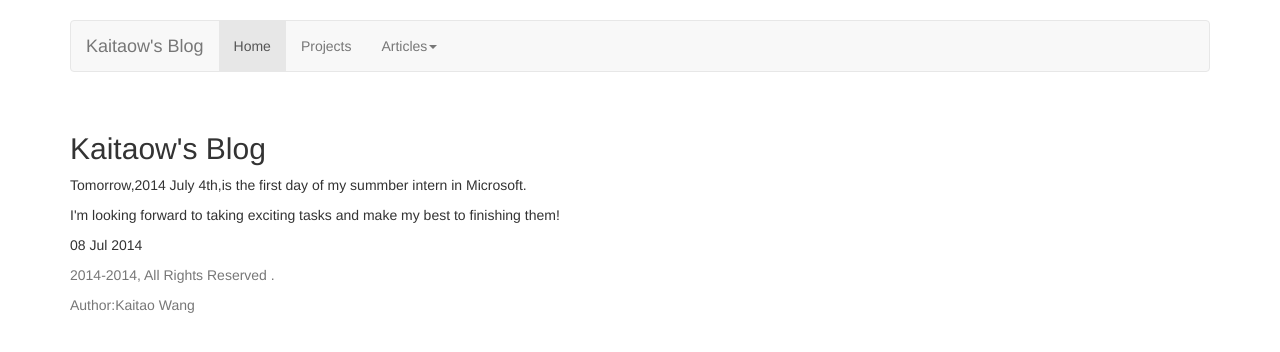
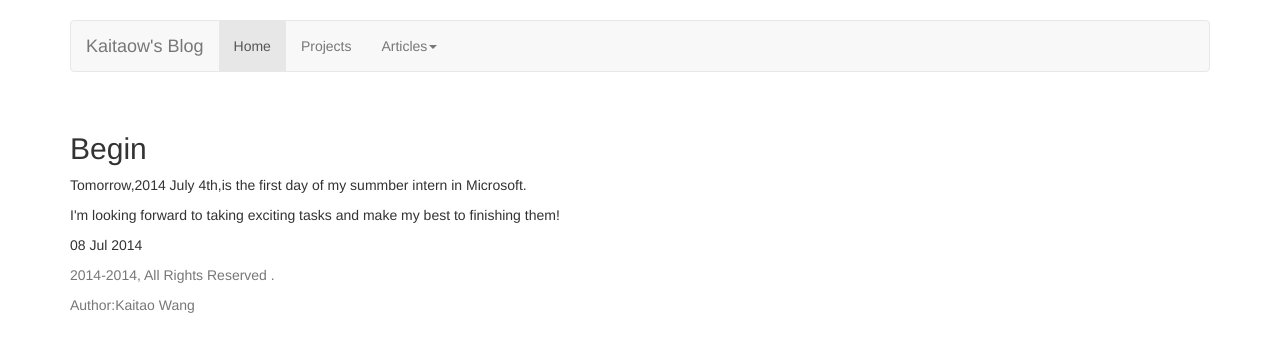
Before and after one commit to kaitaow/blog, a Jekyll site: the page built from _posts/2014-07-08-begin.html, in a window 1280 px wide. Shown: the top 352 px of the page. Built offline with Jekyll 4.4.1, drawn with Linux system fonts in a browser that asks for light colours; nearby versions of some CDN libraries.

Commit message:
update
change title of articles

```diff
--- a/_posts/2014-07-02-demo.html
+++ b/_posts/2014-07-02-demo.html
@@ -1,6 +1,6 @@
 ---
 layout: template
-title: Kaitaow's Blog
+title: Demo
 ---
 <h2>{{ page.title }}</h2>
 <p>This is my first step to build a fantastic personal blog on github!</p>
--- a/_posts/2014-07-08-begin.html
+++ b/_posts/2014-07-08-begin.html
@@ -1,6 +1,6 @@
 ---
 layout: template
-title: Kaitaow's Blog
+title: Begin
 ---
 <h2>{{ page.title }}</h2>
 <p>Tomorrow,2014 July 4th,is the first day of my summber intern in Microsoft.</p>
--- a/_posts/2014-08-23-test.html
+++ b/_posts/2014-08-23-test.html
@@ -1,6 +1,6 @@
 ---
 layout: template
-title: Kaitaow's Blog
+title: Test
 ---
 <h2>{{ page.title }}</h2>
 <p>Hello World</p>
```
